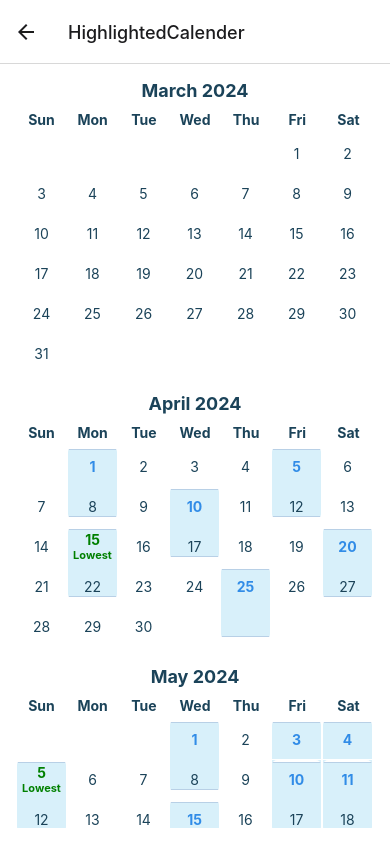
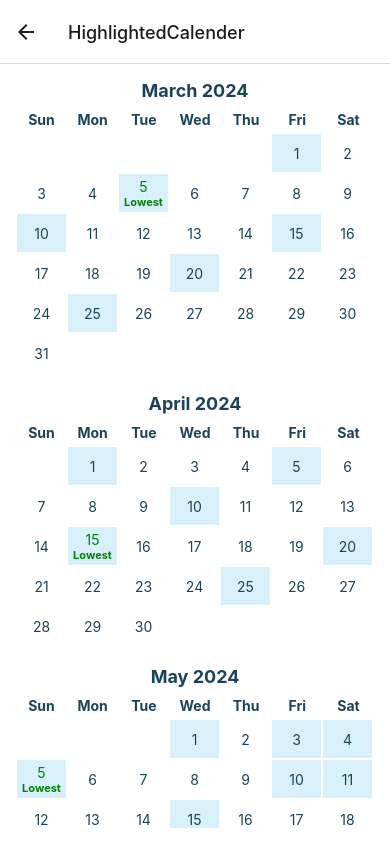
Before and after one commit to Alpha-Chax/CalenderFeature, a React Native app: screen /HighlightedCalender in a window 390 px wide. Built offline with nearby package versions, Linux system fonts and the light colour scheme; what react-native-calendars would draw is missing.

Commit message:
optimized calender with date selection added

```diff
--- a/src/HighlightedCalender.js
+++ b/src/HighlightedCalender.js
@@ -1,23 +1,61 @@
-import React, { useEffect, useState } from "react";
-import { View, Text, FlatList, StyleSheet, Alert, TouchableOpacity, ImageBackground } from "react-native";
-import highlightedBackground from '../assets/center_gray.png';
-import { generateMonthData, isSameDay } from './utils';
+import React, { useCallback, useEffect, useMemo, useState } from "react";
+import { View, Text, FlatList, StyleSheet, TouchableOpacity } from "react-native";
+import { generateMonthData, isSameDay, highlightedDates } from './utils';
 
 const HighlightedCalendar = () => {
+  const [visibleMonths, setVisibleMonths] = useState([]);
+  const [selectedDate, setSelectedDate] = useState(null);
+  const weekdays = ['Sun', 'Mon', 'Tue', 'Wed', 'Thu', 'Fri', 'Sat'];
 
-  const today = new Date();
-  const startMonth = new Date();
-  const numMonthsToRender = 13; // Render one full year
-  const [visibleMonths, setVisibleMonths] = useState([]);
-  const weekdays = ['Sun', 'Mon', 'Tue', 'Wed', 'Thu', 'Fri', 'Sat'];
+  const highlightedDatesMap = useMemo(() => {
+    const highlightedDatesMap = {};
+
+    for (const month in highlightedDates) {
+      highlightedDatesMap[month] = new Set(highlightedDates[month].map(entry => entry.date));
+    }
+
+    return highlightedDatesMap;
+  }, [highlightedDates]);
+
   useEffect(() => {
-    const monthsData = generateMonthData(startMonth, numMonthsToRender);
+    const startMonth = new Date();
+    const numMonthsToRender = 13;
+    const monthsData = generateMonthData(startMonth, numMonthsToRender, highlightedDatesMap);
     setVisibleMonths(monthsData);
-  }, [])
+  }, [highlightedDates]);
 
-  const showAlert = (date) => {
-    Alert.alert("Highlighted Date", `You pressed on ${new Date(date).toDateString()}`);
-  };
+  const selectDate = useCallback((date) => {
+    setSelectedDate(date);
+  }, []);
+
+  const renderDateItem = useCallback(({ item: day }) => {
+    const isSelected = selectedDate && isSameDay(new Date(selectedDate), new Date(day.date));
+    const isHighlighted = day.date && day.highlighted;
+
+    const handlePress = () => {
+      if (isHighlighted) {
+        selectDate(day.date);
+      }
+    };
+
+    return (
+      <TouchableOpacity
+        onPress={handlePress}
+        style={[
+          styles.dateItem,
+          day.isLowest && styles.lowestDate,
+          isHighlighted && styles.highlightedDate,
+          isSelected && styles.selectedDate,
+        ]}
+      >
+        <Text style={[styles.dateText, day.isLowest && styles.lowestDateText]}>
+          {day.date ? new Date(day.date).getDate() : ""}
+        </Text>
+        {day.isLowest && <Text style={styles.lowestLabelText}>Lowest</Text>}
+      </TouchableOpacity>
+    );
+  }, [selectDate, selectedDate]);
+
 
   return (
     <View style={styles.container}>
@@ -37,38 +75,9 @@ const HighlightedCalendar = () => {
             </View>
             <FlatList
               data={item.days}
+              initialNumToRender={7}
               keyExtractor={(day) => day.key}
-              renderItem={({ item: day }) => (
-                <TouchableOpacity
-                  onPress={() => day.date && showAlert(day.date)}
-                  style={[
-                    styles.dateItem,
-                    day.isLowest && styles.lowestDate,
-                    day.highlighted && styles.highlightedDate,
-                  ]}
-                >
-                  {day.isLowest || day.highlighted ? (
-                    <ImageBackground
-                      source={highlightedBackground}
-                      style={styles.backgroundImage}
-                      imageStyle={{ borderRadius: 5 }}
-                    >
-                      <Text style={[
-                        styles.dateText,
-                        day.highlighted && { color: '#318CE7', fontWeight: "bold" },
-                        day.isLowest && styles.lowestDateText
-                      ]}>
-                        {day.date ? new Date(day.date).getDate() : ""}
-                      </Text>
-                      {day.isLowest && <Text style={styles.lowestLabelText}>Lowest</Text>}
-                    </ImageBackground>
-                  ) : (
-                    <Text style={[styles.dateText, day.isLowest && styles.lowestDateText]}>
-                      {day.date ? new Date(day.date).getDate() : ""}
-                    </Text>
-                  )}
-                </TouchableOpacity>
-              )}
+              renderItem={renderDateItem}
               numColumns={7}
               columnWrapperStyle={{ marginHorizontal: 0, paddingVertical: 0 }}
               showsVerticalScrollIndicator={false}
@@ -119,28 +128,28 @@ const styles = StyleSheet.create({
   },
   dateText: {
     color: "#1b4359",
-    justifyContent: "center",
-    alignItems: "center",
   },
   highlightedDate: {
     borderWidth: 1,
     borderColor: "#fff",
+    backgroundColor: "#d8f0fa",
+    justifyContent: "center",
+    alignItems: "center"
   },
   lowestDateText: {
     color: "green",
+    justifyContent: "center",
+    alignItems: "center",
+    textAlign: "center"
   },
   lowestLabelText: {
     color: "green",
     fontSize: 11,
     fontWeight: "bold",
   },
-  backgroundImage: {
-    flex: 1,
-    width: "100%",
-    resizeMode: "cover",
-    justifyContent: "center",
-    alignItems: "center"
-  },
+  selectedDate: {
+    backgroundColor: "lightgreen",
+  }
 });
 
 export default HighlightedCalendar;
--- a/src/Home.js
+++ b/src/Home.js
@@ -1,7 +1,6 @@
 import { useNavigation } from '@react-navigation/native';
-import React, { useState } from 'react';
+import React, { useEffect, useState } from 'react';
 import { View, Text, TouchableOpacity, Button, StyleSheet, Modal, DevSettings, I18nManager } from 'react-native';
-
 const Home = ({ route }) => {
   const navigation = useNavigation();
   const { returnDate, DepartureDate } = route.params || {};
@@ -13,6 +12,7 @@ const Home = ({ route }) => {
   tomorrow.setDate(tomorrow.getDate() + 1);
   const [language, setLanguage] = useState('English'); // State to manage selected language
   const [modalVisible, setModalVisible] = useState(false); // State to manage visibility of the language dropdown
+
 
   const handleLanguageChange = (selectedLanguage) => {
     setLanguage(selectedLanguage);
@@ -30,8 +30,6 @@ const Home = ({ route }) => {
             navigation.navigate({
               name: 'HighlightedCalender',
               params: {
-                // DepartureDate: DepartureDate || '',
-                // returnDate: returnDate || '',
                 language: language,
               },
               merge: true,
--- a/src/utils.js
+++ b/src/utils.js
@@ -1,6 +1,12 @@
-// Function to find the dates with lowest amount
-export function findLowestAmountDates() {
-    var highlightedDates = {
+export var highlightedDates = {
+  "March 2024": [
+    { date: "2024-03-01", amount: 5000 },
+    { date: "2024-03-05", amount: 2800 },
+    { date: "2024-03-10", amount: 4200 },
+    { date: "2024-03-15", amount: 3700 },
+    { date: "2024-03-20", amount: 5500 },
+    { date: "2024-03-25", amount: 4900 }
+  ],
   "April 2024": [
     { date: "2024-04-01", amount: 2456 },
     { date: "2024-04-05", amount: 5956 },
@@ -77,6 +83,11 @@ export function findLowestAmountDates() {
     { date: "2024-12-25", amount: 4100 }
   ]
 };
+
+
+
+// Function to find the dates with lowest amount
+export function findLowestAmountDates(highlightedDates) {
   const lowestAmountDates = {};
 
   for (const month in highlightedDates) {
@@ -97,142 +108,59 @@ export function findLowestAmountDates() {
 }
 
 // Function to generate month data
-  export function generateMonthData(startMonth, numMonths) {
-    var highlightedDates = {
-        "April 2024": [
-          { date: "2024-04-01", amount: 2456 },
-          { date: "2024-04-05", amount: 5956 },
-          { date: "2024-04-10", amount: 2456 },
-          { date: "2024-04-15", amount: 1406 },
-          { date: "2024-04-20", amount: 2400 },
-          { date: "2024-04-25", amount: 6497 }
-        ],
-        "May 2024": [
-          { date: "2024-05-01", amount: 3721 },
-          { date: "2024-05-03", amount: 4873 },
-          { date: "2024-05-04", amount: 9753 },
-          { date: "2024-05-05", amount: 1983 },
-          { date: "2024-05-10", amount: 5634 },
-          { date: "2024-05-11", amount: 5834 },
-          { date: "2024-05-15", amount: 2890 },
-          { date: "2024-05-20", amount: 4312 },
-          { date: "2024-05-25", amount: 5021 }
-        ],
-        "June 2024": [
-          { date: "2024-06-01", amount: 4800 },
-          { date: "2024-06-05", amount: 3750 },
-          { date: "2024-06-10", amount: 5120 },
-          { date: "2024-06-15", amount: 3420 },
-          { date: "2024-06-20", amount: 4800 },
-          { date: "2024-06-25", amount: 4100 }
-        ],
-        "July 2024": [
-          { date: "2024-07-01", amount: 2800 },
-          { date: "2024-07-05", amount: 3200 },
-          { date: "2024-07-10", amount: 3600 },
-          { date: "2024-07-15", amount: 3800 },
-          { date: "2024-07-20", amount: 2950 },
-          { date: "2024-07-25", amount: 4800 }
-        ],
-        "August 2024": [
-          { date: "2024-08-01", amount: 5000 },
-          { date: "2024-08-05", amount: 2800 },
-          { date: "2024-08-10", amount: 4200 },
-          { date: "2024-08-15", amount: 3700 },
-          { date: "2024-08-20", amount: 5500 },
-          { date: "2024-08-25", amount: 4900 }
-        ],
-        "September 2024": [
-          { date: "2024-09-01", amount: 3800 },
-          { date: "2024-09-05", amount: 2900 },
-          { date: "2024-09-10", amount: 4800 },
-          { date: "2024-09-15", amount: 5200 },
-          { date: "2024-09-20", amount: 4100 },
-          { date: "2024-09-25", amount: 3900 }
-        ],
-        "October 2024": [
-          { date: "2024-10-01", amount: 2456 },
-          { date: "2024-10-05", amount: 5956 },
-          { date: "2024-10-10", amount: 2456 },
-          { date: "2024-10-15", amount: 1406 },
-          { date: "2024-10-20", amount: 2400 },
-          { date: "2024-10-25", amount: 6497 }
-        ],
-        "November 2024": [
-          { date: "2024-11-01", amount: 3721 },
-          { date: "2024-11-05", amount: 1983 },
-          { date: "2024-11-10", amount: 5634 },
-          { date: "2024-11-15", amount: 2890 },
-          { date: "2024-11-20", amount: 4312 },
-          { date: "2024-11-25", amount: 5021 }
-        ],
-        "December 2024": [
-          { date: "2024-12-01", amount: 4800 },
-          { date: "2024-12-05", amount: 3750 },
-          { date: "2024-12-10", amount: 5120 },
-          { date: "2024-12-15", amount: 3420 },
-          { date: "2024-12-20", amount: 4800 },
-          { date: "2024-12-25", amount: 4100 }
-        ]
-      };
-    const months = []; // Initialize as an array
+export function generateMonthData(startMonth, numMonths, highlightedDatesMap) {
+  const months = [];
+  const weekdays = ['Sun', 'Mon', 'Tue', 'Wed', 'Thu', 'Fri', 'Sat'];
   const lowestAmountDates = findLowestAmountDates(highlightedDates);
 
   let currentDate = new Date(startMonth);
 
   for (let i = 0; i < numMonths; i++) {
-      currentDate.setDate(1);
+    currentDate.setDate(1); // Set to the first day of the month
     const monthData = {
-        month: `${currentDate.toLocaleString("default", {
-          month: "long",
-        })} ${currentDate.getFullYear()}`,
+      month: `${currentDate.toLocaleString('default', { month: 'long' })} ${currentDate.getFullYear()}`,
       days: [],
     };
-      const firstDayOfMonth = currentDate.getDay(); // Get the index of the first day of the month (0 for Sunday, 1 for Monday, etc.)
-      const lastDayOfMonth = new Date(
-        currentDate.getFullYear(),
-        currentDate.getMonth() + 1,
-        0
-      );
 
-      // Check if highlighted dates exist for the current month
-      const highlightedDatesForMonth = highlightedDates[monthData.month] ? highlightedDates[monthData.month].map(date => new Date(date.date)) : [];
+    const firstDayOfMonth = currentDate.getDay(); // Get the day of the week for the first day of the month
+    const lastDayOfMonth = new Date(currentDate.getFullYear(), currentDate.getMonth() + 1, 0);
+
+    const monthKey = `${currentDate.getMonth() + 1}-${currentDate.getFullYear()}`;
+    const lowestAmountDateForMonth = lowestAmountDates[monthData.month];
 
     // Add empty slots for the days before the first day of the month
     for (let j = 0; j < firstDayOfMonth; j++) {
-        monthData.days.push({
-          date: null,
-          key: `empty-${j}`,
-        });
+      monthData.days.push({ date: null, key: `empty-${j}` });
     }
 
     // Add the days of the month
     for (let j = 1; j <= lastDayOfMonth.getDate(); j++) {
-        const day = new Date(
-          currentDate.getFullYear(),
-          currentDate.getMonth(),
-          j
-        );
-        const dayISO = day.toISOString();
-        const isHighlighted = highlightedDatesForMonth.some(highlightedDate => isSameDay(highlightedDate, day));
-        const lowestAmountDateForMonth = lowestAmountDates[monthData.month];
+      const day = new Date(currentDate.getFullYear(), currentDate.getMonth(), j);
+      const year = currentDate.getFullYear();
+      const month = String(currentDate.getMonth() + 1).padStart(2, '0');
+      const dayOfMonth = String(j).padStart(2, '0');
+      const dayISO = `${year}-${month}-${dayOfMonth}`;
+      const isHighlighted = highlightedDatesMap[monthData.month] && highlightedDatesMap[monthData.month].has(dayISO);
       const isLowest = isSameDay(new Date(lowestAmountDateForMonth), day);
-
       monthData.days.push({
         date: dayISO,
         key: dayISO,
-          dayOfWeek: day.toLocaleDateString("en-US", { weekday: "short" }),
+        dayOfWeek: weekdays[(firstDayOfMonth + j - 1) % 7],
         highlighted: isHighlighted,
         isLowest: isLowest,
       });
     }
+
     months.push(monthData);
     currentDate.setMonth(currentDate.getMonth() + 1);
-
   }
 
   return months;
 }
+
+
+
+
 
 
 // Function to check if two dates are the same day
```
Also changed, not shown: src/calenderPicker.js (+66 -4 lines). Lines whose indentation alone changed are shown as unchanged.
